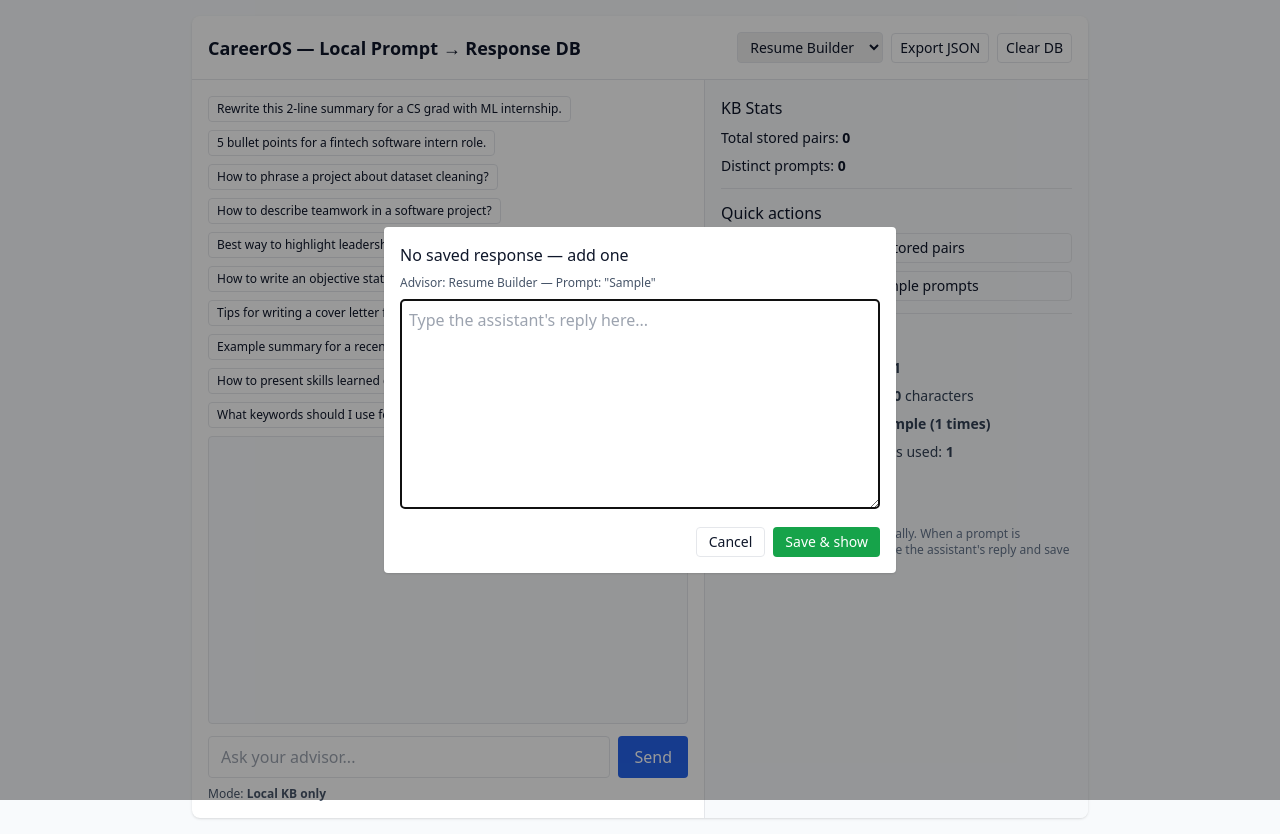
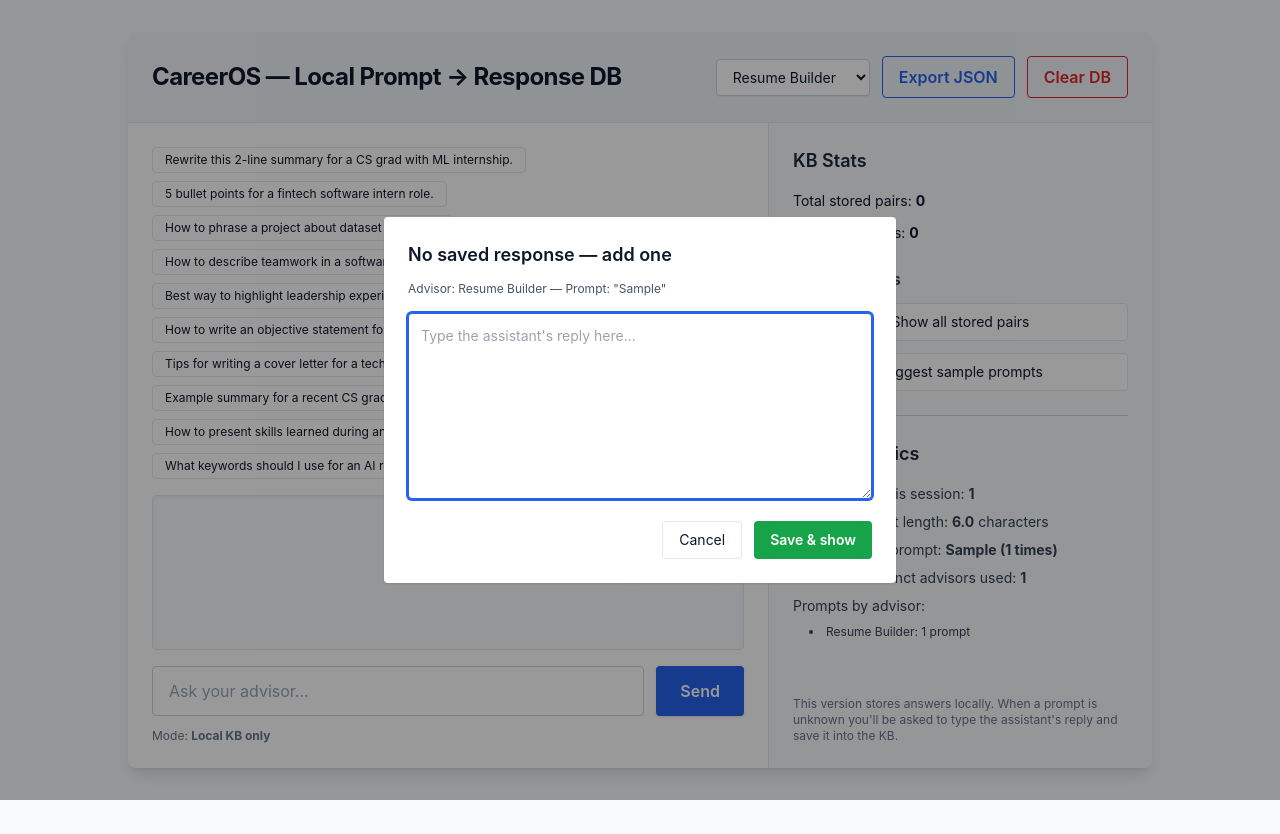
Before and after one commit to krishramoju2/coders, a plain HTML site: page index.html in a window 1280 px wide. Both pictures are taken after typing "Sample" into the empty fields and a click on the button "Send". After the commit the page ends 800 px from the top, so only its background shows below. Drawn offline with nearby package versions, Linux system fonts and the light colour scheme.

Commit message:
Update index.html

```diff
--- a/index.html
+++ b/index.html
@@ -1,107 +1,248 @@
 <!doctype html>
-<html lang="en">
+<html lang="en" >
 <head>
-<meta charset="utf-8"/>
+  <meta charset="utf-8" />
   <meta name="viewport" content="width=device-width,initial-scale=1" />
   <title>CareerOS — Local KB Only (No API)</title>
   <script src="https://cdn.tailwindcss.com"></script>
   <style>
-  .bubble { display:inline-block; padding:.5rem .75rem; border-radius:12px; max-width:78%; word-break:break-word; }
-  .msg-user{ text-align:right } .msg-ai{ text-align:left }
-  body { -webkit-font-smoothing:antialiased; -moz-osx-font-smoothing:grayscale; }
-  @media (max-width:640px){ .md\:flex-1{ width:100% } .md\:flex{ flex-direction:column } }
-  /* New style for analytics panel */
-  #analyticsPanel div { margin-bottom: 0.5rem; }
+    /* General bubble chat style */
+    .bubble {
+      display: inline-block;
+      padding: 0.5rem 0.75rem;
+      border-radius: 12px;
+      max-width: 78%;
+      word-break: break-word;
+      font-family: "Segoe UI", Tahoma, Geneva, Verdana, sans-serif;
+      line-height: 1.4;
+    }
+    .msg-user {
+      text-align: right;
+    }
+    .msg-ai {
+      text-align: left;
+    }
+    body {
+      -webkit-font-smoothing: antialiased;
+      -moz-osx-font-smoothing: grayscale;
+      font-family: "Inter", -apple-system, BlinkMacSystemFont, "Segoe UI",
+        Roboto, Oxygen, Ubuntu, Cantarell, "Open Sans", "Helvetica Neue",
+        sans-serif;
+      background-color: #f8fafc; /* Tailwind slate-50 */
+      color: #0f172a; /* Tailwind slate-900 */
+      margin: 0;
+    }
+
+    /* Responsive tweaks */
+    @media (max-width: 640px) {
+      .md\:flex-1 {
+        width: 100%;
+      }
+      .md\:flex {
+        flex-direction: column;
+      }
+    }
+
+    /* Analytics panel style */
+    #analyticsPanel div {
+      margin-bottom: 0.5rem;
+    }
+
+    /* Scrollbar for chat */
+    #chatBox {
+      scrollbar-width: thin;
+      scrollbar-color: #94a3b8 #e2e8f0;
+    }
+    #chatBox::-webkit-scrollbar {
+      width: 8px;
+      height: 8px;
+    }
+    #chatBox::-webkit-scrollbar-track {
+      background: #e2e8f0;
+      border-radius: 8px;
+    }
+    #chatBox::-webkit-scrollbar-thumb {
+      background-color: #94a3b8;
+      border-radius: 8px;
+      border: 2px solid #e2e8f0;
+    }
+
+    /* Buttons */
+    button {
+      transition: background-color 0.2s ease, color 0.2s ease;
+    }
+    button:hover:not(:disabled) {
+      background-color: #2563eb; /* Tailwind blue-600 hover */
+      color: white;
+      cursor: pointer;
+    }
+    button:disabled {
+      opacity: 0.5;
+      cursor: not-allowed;
+    }
+
+    /* Inputs */
+    input, select, textarea {
+      font-family: inherit;
+      font-size: 1rem;
+      border: 1px solid #cbd5e1; /* Tailwind slate-300 */
+      transition: border-color 0.2s ease;
+    }
+    input:focus, select:focus, textarea:focus {
+      outline: none;
+      border-color: #2563eb; /* Tailwind blue-600 */
+      box-shadow: 0 0 0 3px rgb(59 130 246 / 0.3);
+    }
+
+    /* Modal styles */
+    #modal, #respModal {
+      z-index: 9999;
+    }
   </style>
 </head>
-<body class="antialiased bg-slate-50 text-slate-900">
-<div class="min-h-screen flex items-center justify-center p-4">
-  <div id="app" class="w-full max-w-4xl bg-white shadow rounded-lg overflow-hidden">
-    <header class="flex items-center justify-between p-4 border-b">
-      <h1 class="text-lg font-semibold">CareerOS — Local Prompt → Response DB</h1>
-      <div class="flex gap-2 items-center">
-        <select id="advisor" class="px-2 py-1 border rounded text-sm">
+<body>
+  <div class="min-h-screen flex items-center justify-center p-6">
+    <div id="app" class="w-full max-w-5xl bg-white shadow-lg rounded-lg overflow-hidden flex flex-col">
+      <header class="flex items-center justify-between p-6 border-b border-slate-200 bg-slate-100">
+        <h1 class="text-2xl font-bold tracking-tight text-slate-900">CareerOS — Local Prompt → Response DB</h1>
+        <div class="flex gap-3 items-center">
+          <select id="advisor" class="px-3 py-2 border rounded text-sm bg-white shadow-sm focus:ring-2 focus:ring-blue-600">
             <option>Resume Builder</option>
             <option>Interview Prep</option>
             <option>Career Path</option>
             <option>Upskilling Guide</option>
             <option>College Abroad</option>
           </select>
-        <button id="export" class="px-2 py-1 border rounded text-sm">Export JSON</button>
-        <button id="clearDB" class="px-2 py-1 border rounded text-sm">Clear DB</button>
+          <button id="export" class="px-4 py-2 border border-blue-600 rounded text-blue-600 font-semibold hover:bg-blue-600 hover:text-white transition">Export JSON</button>
+          <button id="clearDB" class="px-4 py-2 border border-red-600 rounded text-red-600 font-semibold hover:bg-red-600 hover:text-white transition">Clear DB</button>
         </div>
       </header>
 
-    <main class="md:flex">
-      <section class="md:flex-1 p-4">
-        <div class="mb-2">
+      <main class="md:flex flex-grow overflow-hidden">
+        <!-- Left main section -->
+        <section class="md:flex-1 p-6 flex flex-col">
+          <div class="mb-4">
             <div id="samples" class="flex flex-wrap gap-2 text-sm"></div>
           </div>
 
-        <div id="chatBox" class="border rounded p-3 h-72 overflow-y-auto bg-slate-50"></div>
+          <div id="chatBox" class="flex-grow border rounded p-4 overflow-y-auto bg-slate-50 shadow-inner"></div>
 
-        <div class="mt-3 flex gap-2">
-          <input id="input" class="flex-1 border rounded px-3 py-2" placeholder="Ask your advisor..." />
-          <button id="send" class="bg-blue-600 text-white px-4 rounded">Send</button>
+          <div class="mt-4 flex gap-3">
+            <input
+              id="input"
+              class="flex-grow border rounded px-4 py-3 text-base placeholder:text-slate-400 focus:ring-2 focus:ring-blue-600"
+              placeholder="Ask your advisor..."
+              autocomplete="off"
+              spellcheck="false"
+              aria-label="Prompt input"
+            />
+            <button id="send" class="bg-blue-600 text-white px-6 py-3 rounded font-semibold shadow hover:bg-blue-700 transition" aria-label="Send prompt">
+              Send
+            </button>
           </div>
 
-        <div class="mt-2 text-xs text-slate-600 flex justify-between">
+          <div class="mt-3 flex justify-between text-xs text-slate-500">
             <div>Mode: <strong id="modeLabel">Local KB only</strong></div>
-          <div id="status"></div>
+            <div id="status" aria-live="polite"></div>
           </div>
         </section>
 
-      <aside class="w-full md:w-96 border-l p-4 bg-slate-50">
-        <h3 class="font-medium mb-2">KB Stats</h3>
-        <div class="text-sm space-y-2">
+        <!-- Sidebar -->
+        <aside class="w-full md:w-96 border-l p-6 bg-slate-50 flex flex-col justify-between">
+          <div>
+            <h3 class="font-semibold text-lg mb-4 text-slate-800">KB Stats</h3>
+            <div class="text-sm space-y-3 mb-6">
               <div>Total stored pairs: <strong id="pairs">0</strong></div>
               <div>Distinct prompts: <strong id="distinct">0</strong></div>
             </div>
-        <hr class="my-3" />
-        <h4 class="font-medium">Quick actions</h4>
-        <div class="mt-2 flex flex-col gap-2">
-          <button id="showAll" class="px-2 py-1 border rounded text-sm">Show all stored pairs</button>
-          <button id="suggest" class="px-2 py-1 border rounded text-sm">Suggest sample prompts</button>
+
+            <h4 class="font-semibold mb-3 text-slate-700">Quick Actions</h4>
+            <div class="flex flex-col gap-3 mb-6">
+              <button id="showAll" class="px-3 py-2 border rounded text-sm bg-white hover:bg-blue-50 transition">Show all stored pairs</button>
+              <button id="suggest" class="px-3 py-2 border rounded text-sm bg-white hover:bg-blue-50 transition">Suggest sample prompts</button>
             </div>
-        <hr class="my-3" />
 
-        <!-- NEW Data Analytics panel -->
-        <h3 class="font-medium mb-2">Data Analytics</h3>
-        <div id="analyticsPanel" class="text-sm text-slate-700">
+            <hr class="my-6 border-slate-300" />
+
+            <h3 class="font-semibold text-lg mb-4 text-slate-800">Data Analytics</h3>
+            <div id="analyticsPanel" class="text-sm text-slate-700 space-y-2">
               <div>Total queries this session: <strong id="totalQueries">0</strong></div>
               <div>Average prompt length: <strong id="avgPromptLength">0</strong> characters</div>
               <div>Most frequent prompt: <strong id="mostFreqPrompt">N/A</strong></div>
               <div>Number of distinct advisors used: <strong id="distinctAdvisors">0</strong></div>
               <div>Prompts by advisor:</div>
-          <ul id="promptsByAdvisor" class="list-disc list-inside text-xs"></ul>
+              <ul id="promptsByAdvisor" class="list-disc list-inside text-xs ml-4 min-h-[3rem]"></ul>
+            </div>
           </div>
 
-        <div class="text-xs text-slate-500 mt-3">This version stores answers locally. When a prompt is unknown you'll be asked to type the assistant's reply and save it into the KB.</div>
+          <p class="text-xs text-slate-500 mt-6">
+            This version stores answers locally. When a prompt is unknown you'll be asked to type the assistant's reply and save it into the KB.
+          </p>
         </aside>
       </main>
     </div>
   </div>
 
   <!-- Modal: list -->
-<div id="modal" class="fixed inset-0 bg-black/40 hidden items-center justify-center p-4">
-  <div class="bg-white w-full max-w-2xl rounded shadow p-4 max-h-[80vh] overflow-auto">
-    <div class="flex justify-between items-center mb-2">
-      <h4 class="font-medium">Stored Prompt → Response Pairs</h4>
-      <button id="closeModal" class="px-2 py-1 border rounded text-sm">Close</button>
+  <div
+    id="modal"
+    class="fixed inset-0 bg-black/40 hidden items-center justify-center p-6"
+    role="dialog"
+    aria-modal="true"
+    aria-labelledby="modalTitle"
+  >
+    <div
+      class="bg-white w-full max-w-3xl rounded shadow p-6 max-h-[80vh] overflow-auto"
+      tabindex="-1"
+    >
+      <div class="flex justify-between items-center mb-4">
+        <h4 id="modalTitle" class="font-semibold text-lg">Stored Prompt → Response Pairs</h4>
+        <button
+          id="closeModal"
+          class="px-3 py-1 border rounded text-sm hover:bg-slate-100 transition"
+          aria-label="Close modal"
+        >
+          Close
+        </button>
       </div>
-    <div id="pairsList" class="text-sm space-y-3"></div>
+      <div id="pairsList" class="text-sm space-y-4"></div>
     </div>
   </div>
 
   <!-- Modal: add response for unknown prompt -->
-<div id="respModal" class="fixed inset-0 bg-black/40 hidden items-center justify-center p-4">
-  <div class="bg-white w-full max-w-lg rounded shadow p-4">
-    <h4 class="font-medium mb-2">No saved response — add one</h4>
-    <div class="text-xs text-slate-600 mb-2" id="respMeta"></div>
-    <textarea id="respInput" class="w-full border rounded p-2" rows="8" placeholder="Type the assistant's reply here..."></textarea>
-    <div class="mt-3 flex justify-end gap-2">
-      <button id="respCancel" class="px-3 py-1 border rounded text-sm">Cancel</button>
-      <button id="respSave" class="px-3 py-1 bg-green-600 text-white rounded text-sm">Save & show</button>
+  <div
+    id="respModal"
+    class="fixed inset-0 bg-black/40 hidden items-center justify-center p-6"
+    role="dialog"
+    aria-modal="true"
+    aria-labelledby="respModalTitle"
+  >
+    <div
+      class="bg-white w-full max-w-lg rounded shadow p-6"
+      tabindex="-1"
+    >
+      <h4 id="respModalTitle" class="font-semibold text-lg mb-3">No saved response — add one</h4>
+      <div class="text-xs text-slate-600 mb-4" id="respMeta"></div>
+      <textarea
+        id="respInput"
+        class="w-full border rounded p-3 text-sm resize-y focus:ring-2 focus:ring-blue-600"
+        rows="8"
+        placeholder="Type the assistant's reply here..."
+        aria-label="Response input"
+      ></textarea>
+      <div class="mt-4 flex justify-end gap-3">
+        <button
+          id="respCancel"
+          class="px-4 py-2 border rounded text-sm hover:bg-slate-100 transition"
+        >
+          Cancel
+        </button>
+        <button
+          id="respSave"
+          class="px-4 py-2 bg-green-600 text-white rounded text-sm font-semibold hover:bg-green-700 transition"
+        >
+          Save &amp; show
+        </button>
       </div>
     </div>
   </div>
@@ -214,7 +355,7 @@
       function updateAnalytics() {
         totalQueriesEl.textContent = sessionQueries;
 
-    if(sessionQueries === 0) {
+        if (sessionQueries === 0) {
           avgPromptLengthEl.textContent = '0';
           mostFreqPromptEl.textContent = 'N/A';
           distinctAdvisorsEl.textContent = '0';
@@ -228,13 +369,13 @@
 
         // Most frequent prompt (session)
         const freqMap = {};
-    sessionPrompts.forEach(({prompt}) => {
-      freqMap[prompt] = (freqMap[prompt]||0) + 1;
+        sessionPrompts.forEach(({ prompt }) => {
+          freqMap[prompt] = (freqMap[prompt] || 0) + 1;
         });
         let mostFreq = null;
         let maxCount = 0;
-    for(const p in freqMap) {
-      if(freqMap[p] > maxCount) {
+        for (const p in freqMap) {
+          if (freqMap[p] > maxCount) {
             mostFreq = p;
             maxCount = freqMap[p];
           }
@@ -246,16 +387,16 @@
 
         // Prompts count by advisor
         const advisorCount = {};
-    sessionPrompts.forEach(({advisor}) => {
-      advisorCount[advisor] = (advisorCount[advisor]||0) + 1;
+        sessionPrompts.forEach(({ advisor }) => {
+          advisorCount[advisor] = (advisorCount[advisor] || 0) + 1;
         });
 
         // Clear and populate list
         promptsByAdvisorEl.innerHTML = '';
-    if(Object.keys(advisorCount).length === 0){
+        if (Object.keys(advisorCount).length === 0) {
           promptsByAdvisorEl.innerHTML = '<li>N/A</li>';
         } else {
-      for(const adv in advisorCount) {
+          for (const adv in advisorCount) {
             const li = document.createElement('li');
             li.textContent = `${adv}: ${advisorCount[adv]} prompt${advisorCount[adv] > 1 ? 's' : ''}`;
             promptsByAdvisorEl.appendChild(li);
@@ -263,40 +404,52 @@
         }
       }
 
-  function saveDB(){ localStorage.setItem(KEY, JSON.stringify(DB)); updateStats(); }
-  function updateStats(){
+      function saveDB() {
+        localStorage.setItem(KEY, JSON.stringify(DB));
+        updateStats();
+      }
+      function updateStats() {
         const keys = Object.keys(DB);
         pairsCountEl.textContent = keys.length;
-    distinctEl.textContent = new Set(keys.map(k=>k.split('||')[1])).size;
+        distinctEl.textContent = new Set(keys.map(k => k.split('||')[1])).size;
       }
 
-  function renderSamples(){
+      function renderSamples() {
         samplesEl.innerHTML = '';
         const adv = advisorSel.value;
-    (SAMPLE_PROMPTS[adv]||[]).forEach(p=>{
+        (SAMPLE_PROMPTS[adv] || []).forEach(p => {
           const b = document.createElement('button');
-      b.className = 'px-2 py-1 border rounded text-xs bg-white';
+          b.className = 'px-3 py-1 border rounded text-xs bg-white hover:bg-blue-50 transition';
           b.textContent = p;
-      b.onclick = ()=> { input.value = p; input.focus(); };
+          b.type = 'button';
+          b.onclick = () => {
+            input.value = p;
+            input.focus();
+          };
           samplesEl.appendChild(b);
         });
       }
 
-  function showMessage(who, text, meta=''){
+      function showMessage(who, text, meta = '') {
         const outer = document.createElement('div');
-    outer.className = who === 'user' ? 'msg-user mb-2 flex justify-end' : 'msg-ai mb-2 flex justify-start';
+        outer.className = who === 'user' ? 'msg-user mb-3 flex justify-end' : 'msg-ai mb-3 flex justify-start';
         const bubble = document.createElement('div');
-    bubble.className = 'bubble ' + (who==='user' ? 'bg-blue-600 text-white' : 'bg-slate-100 text-slate-900');
-    bubble.innerHTML = `<div class="text-sm">${escapeHtml(text)}</div>` + (meta?`<div class="text-xs mt-1 text-slate-500">${escapeHtml(meta)}</div>`:'');
+        bubble.className =
+          'bubble ' + (who === 'user' ? 'bg-blue-600 text-white shadow-lg' : 'bg-white text-slate-900 shadow');
+        bubble.innerHTML =
+          `<div class="text-sm">${escapeHtml(text)}</div>` +
+          (meta ? `<div class="text-xs mt-1 text-slate-500 italic">${escapeHtml(meta)}</div>` : '');
         outer.appendChild(bubble);
         chatBox.appendChild(outer);
         chatBox.scrollTop = chatBox.scrollHeight;
       }
 
-  function escapeHtml(s){ return String(s).replace(/[&<>"']/g,c=>({'&':'&amp;','<':'&lt;','>':'&gt;','"':'&quot;',"'":'&#39;'})[c]); }
+      function escapeHtml(s) {
+        return String(s).replace(/[&<>"']/g, c => ({ '&': '&amp;', '<': '&lt;', '>': '&gt;', '"': '&quot;', "'": '&#39;' }[c]));
+      }
 
       // When prompt unknown: open modal to let user type assistant's reply and save it
-  function openRespModal(key, adv, prompt){
+      function openRespModal(key, adv, prompt) {
         pendingKey = key;
         respInput.value = '';
         respMeta.textContent = `Advisor: ${adv} — Prompt: "${prompt}"`;
@@ -305,16 +458,20 @@
         respInput.focus();
       }
 
-  respCancel.addEventListener('click', ()=>{
+      respCancel.addEventListener('click', () => {
         pendingKey = null;
         respModal.classList.add('hidden');
         respModal.classList.remove('flex');
       });
 
-  respSave.addEventListener('click', ()=>{
-    if(!pendingKey) return;
+      respSave.addEventListener('click', () => {
+        if (!pendingKey) return;
         const v = respInput.value.trim();
-    if(!v){ alert('Please type a response to save.'); respInput.focus(); return; }
+        if (!v) {
+          alert('Please type a response to save.');
+          respInput.focus();
+          return;
+        }
         DB[pendingKey] = v;
         saveDB();
         // show saved response in chat
@@ -325,9 +482,9 @@
         respModal.classList.remove('flex');
       });
 
-  async function send(){
+      async function send() {
         const prompt = input.value.trim();
-    if(!prompt) return;
+        if (!prompt) return;
         const adv = advisorSel.value;
         const key = adv + '||' + prompt;
         showMessage('user', prompt, adv);
@@ -337,18 +494,18 @@
 
         // Update session analytics data
         sessionQueries++;
-    sessionPrompts.push({prompt, advisor: adv});
+        sessionPrompts.push({ prompt, advisor: adv });
         sessionAdvisorsUsed.add(adv);
 
         updateAnalytics();
 
-    if(DB[key]){
+        if (DB[key]) {
           // known — return stored answer
-      await new Promise(r=>setTimeout(r,200)); // small delay for UX
+          await new Promise(r => setTimeout(r, 200)); // small delay for UX
           showMessage('ai', DB[key], adv + ' (from KB)');
         } else {
           // unknown — ask the user to provide the assistant reply
-      await new Promise(r=>setTimeout(r,200));
+          await new Promise(r => setTimeout(r, 200));
           openRespModal(key, adv, prompt);
         }
 
@@ -357,18 +514,20 @@
       }
 
       // Export DB as JSON file
-  exportBtn.addEventListener('click', ()=>{
+      exportBtn.addEventListener('click', () => {
         const data = JSON.stringify(DB, null, 2);
-    const blob = new Blob([data], {type:'application/json'});
+        const blob = new Blob([data], { type: 'application/json' });
         const url = URL.createObjectURL(blob);
         const a = document.createElement('a');
-    a.href = url; a.download = 'careeros_pairs.json'; a.click();
+        a.href = url;
+        a.download = 'careeros_pairs.json';
+        a.click();
         URL.revokeObjectURL(url);
       });
 
       // Clear DB
-  clearDBBtn.addEventListener('click', ()=>{
-    if(!confirm('Clear stored prompt-response DB?')) return;
+      clearDBBtn.addEventListener('click', () => {
+        if (!confirm('Clear stored prompt-response DB?')) return;
         DB = {};
         saveDB();
         chatBox.innerHTML = '';
@@ -376,50 +535,66 @@
       });
 
       // Show all stored pairs
-  showAllBtn.addEventListener('click', ()=>{
+      showAllBtn.addEventListener('click', () => {
         pairsList.innerHTML = '';
         const keys = Object.keys(DB).sort();
-    if(!keys.length){ pairsList.textContent = 'No pairs stored yet.'; modal.classList.remove('hidden'); modal.classList.add('flex'); return; }
-    keys.forEach(k=>{
+        if (!keys.length) {
+          pairsList.textContent = 'No pairs stored yet.';
+          modal.classList.remove('hidden');
+          modal.classList.add('flex');
+          return;
+        }
+        keys.forEach(k => {
           const [adv, prompt] = k.split('||');
           const div = document.createElement('div');
-      div.className = 'p-2 border rounded';
+          div.className = 'p-3 border rounded bg-white shadow-sm';
           div.innerHTML = `<div class="text-xs text-slate-500">${escapeHtml(adv)}</div>
-                       <div class="font-medium">${escapeHtml(prompt)}</div>
-                       <div class="text-sm text-slate-700 mt-1">${escapeHtml(DB[k])}</div>
-                       <div class="mt-1 text-right"><button class="load btn text-xs px-2 py-1 border rounded">Use</button> <button class="del btn text-xs px-2 py-1 border rounded">Delete</button></div>`;
-      div.querySelector('.load').onclick = ()=>{
-        input.value = prompt; input.focus();
-        modal.classList.add('hidden'); modal.classList.remove('flex');
+                           <div class="font-medium text-slate-900 my-1">${escapeHtml(prompt)}</div>
+                           <div class="text-sm text-slate-700 mt-1 whitespace-pre-wrap">${escapeHtml(DB[k])}</div>
+                           <div class="mt-3 text-right flex justify-end gap-2">
+                             <button class="load btn text-xs px-3 py-1 border rounded hover:bg-blue-50 transition" type="button">Use</button>
+                             <button class="del btn text-xs px-3 py-1 border rounded hover:bg-red-50 transition" type="button">Delete</button>
+                           </div>`;
+          div.querySelector('.load').onclick = () => {
+            input.value = prompt;
+            input.focus();
+            modal.classList.add('hidden');
+            modal.classList.remove('flex');
           };
-      div.querySelector('.del').onclick = ()=>{
-        if(!confirm('Delete this pair?')) return;
+          div.querySelector('.del').onclick = () => {
+            if (!confirm('Delete this pair?')) return;
             delete DB[k];
             saveDB();
             div.remove();
           };
           pairsList.appendChild(div);
         });
-    modal.classList.remove('hidden'); modal.classList.add('flex');
+        modal.classList.remove('hidden');
+        modal.classList.add('flex');
       });
 
-  closeModal.addEventListener('click', ()=>{ modal.classList.add('hidden'); modal.classList.remove('flex'); });
+      closeModal.addEventListener('click', () => {
+        modal.classList.add('hidden');
+        modal.classList.remove('flex');
+      });
 
       // Suggest sample prompts
       suggestBtn.addEventListener('click', renderSamples);
 
       // Enter to send
-  input.addEventListener('keydown', e=>{ if(e.key === 'Enter') send(); });
+      input.addEventListener('keydown', e => {
+        if (e.key === 'Enter') send();
+      });
       sendBtn.addEventListener('click', send);
       advisorSel.addEventListener('change', renderSamples);
 
-  // initial render
+      // Initial render
       renderSamples();
       updateStats();
       updateAnalytics();
 
       // Debug helper (optional): window.__careeros_getDB()
-  window.__careeros_getDB = ()=> JSON.parse(localStorage.getItem(KEY) || '{}');
+      window.__careeros_getDB = () => JSON.parse(localStorage.getItem(KEY) || '{}');
     })();
   </script>
 </body>
```
Lines whose indentation alone changed are shown as unchanged.
